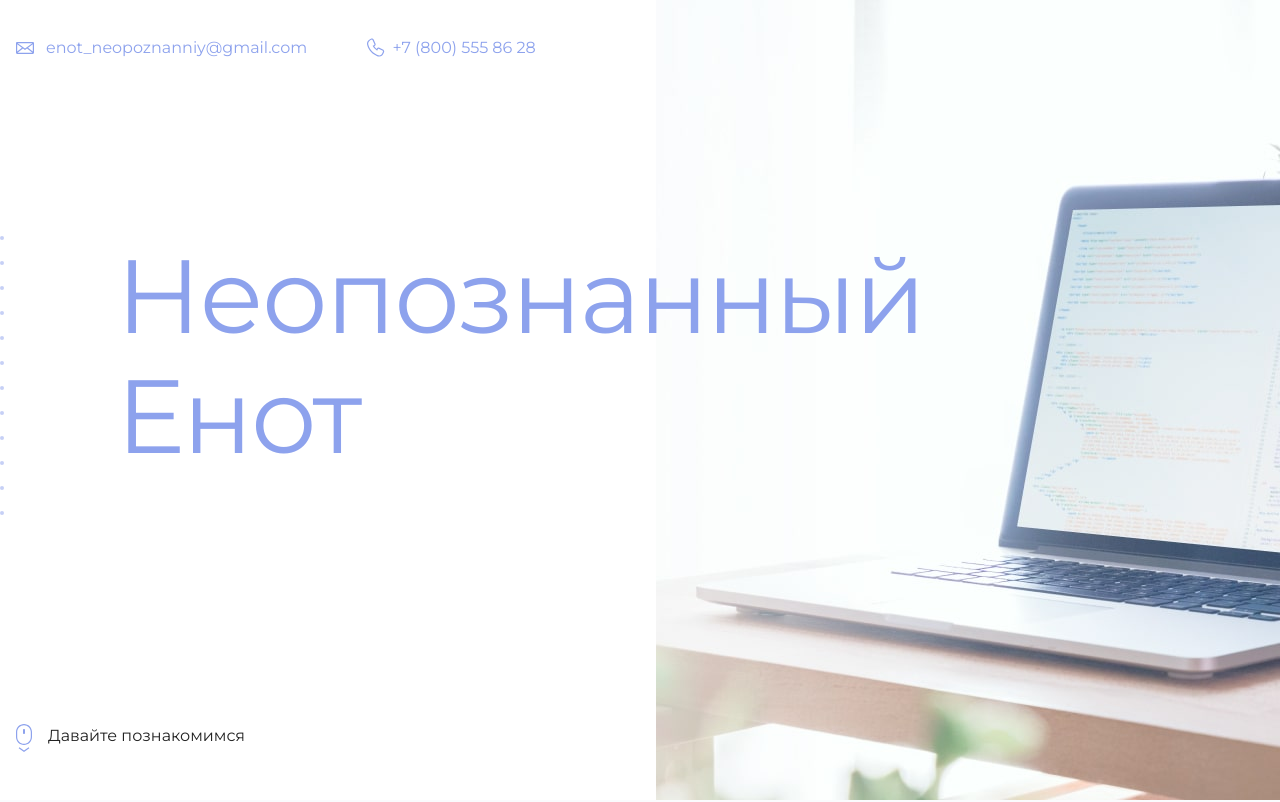
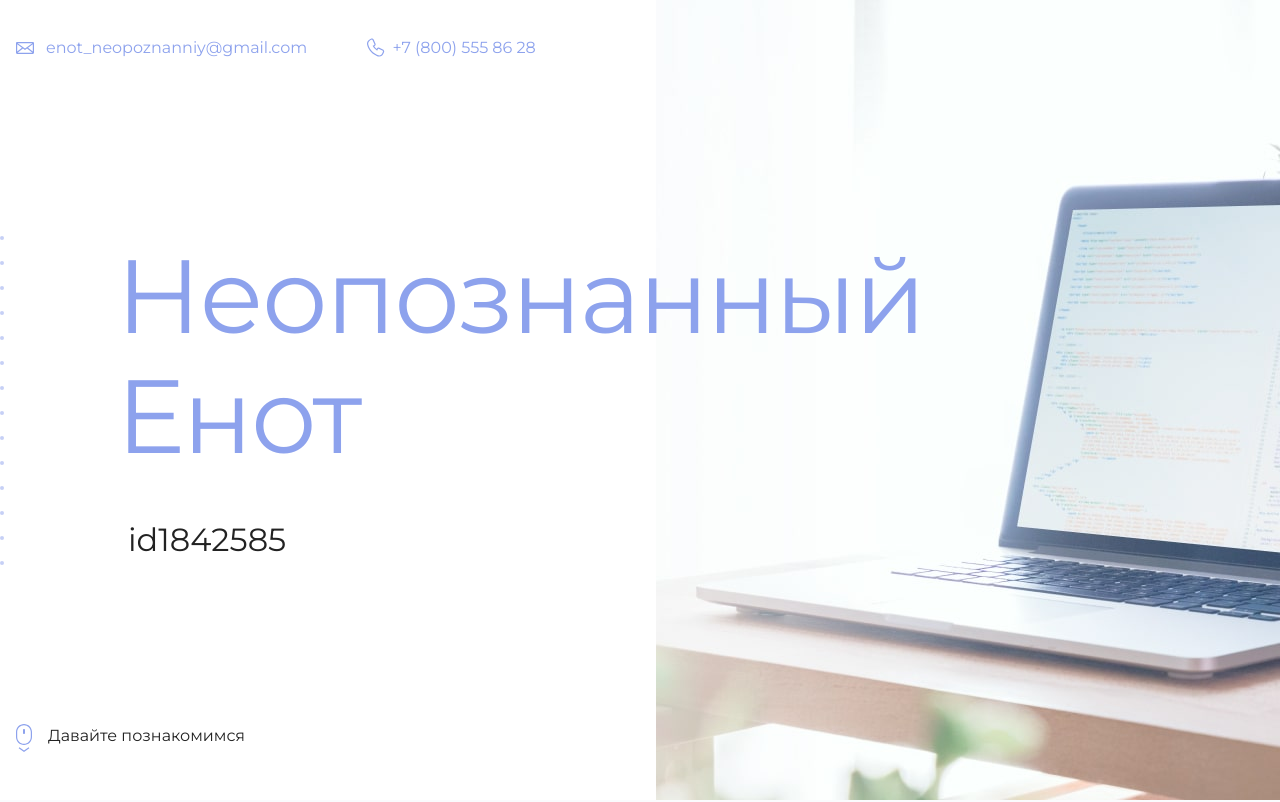
Before and after one commit to artidy/htmlacademy-my-site, a plain HTML site: page index.html in a window 1280 px wide. Shown: the top 802 px of the page. Drawn offline with Linux system fonts and the light colour scheme.

Commit message:
Добавил свой идентификатор на страницу

```diff
--- a/index.html
+++ b/index.html
@@ -19,7 +19,7 @@
       <section class="hero-image">
         <div class="container">
           <h1 class="heading">Неопознанный Енот</h1>
-          <p><!-- Тут ваш id на сайте Академии --></p>
+          <p>id1842585</p>
         </div>
       </section>
 
```
